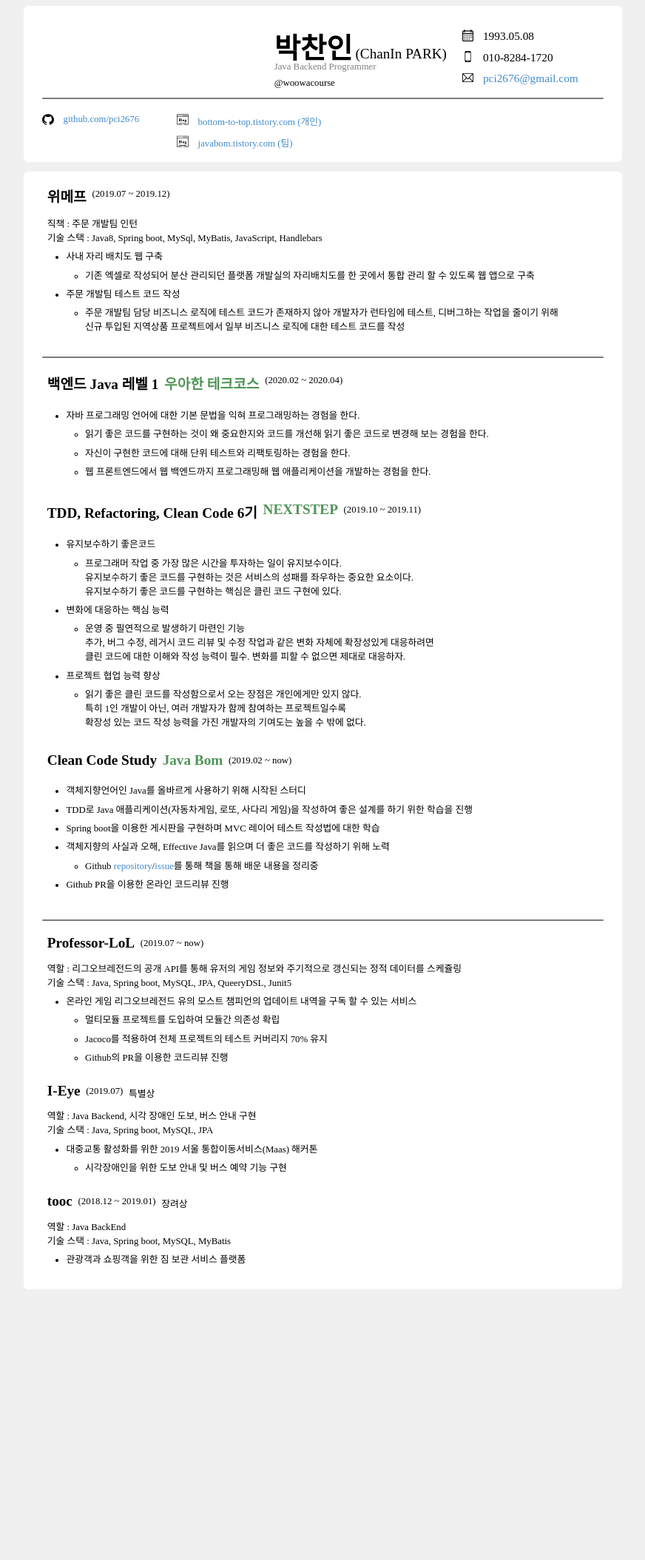
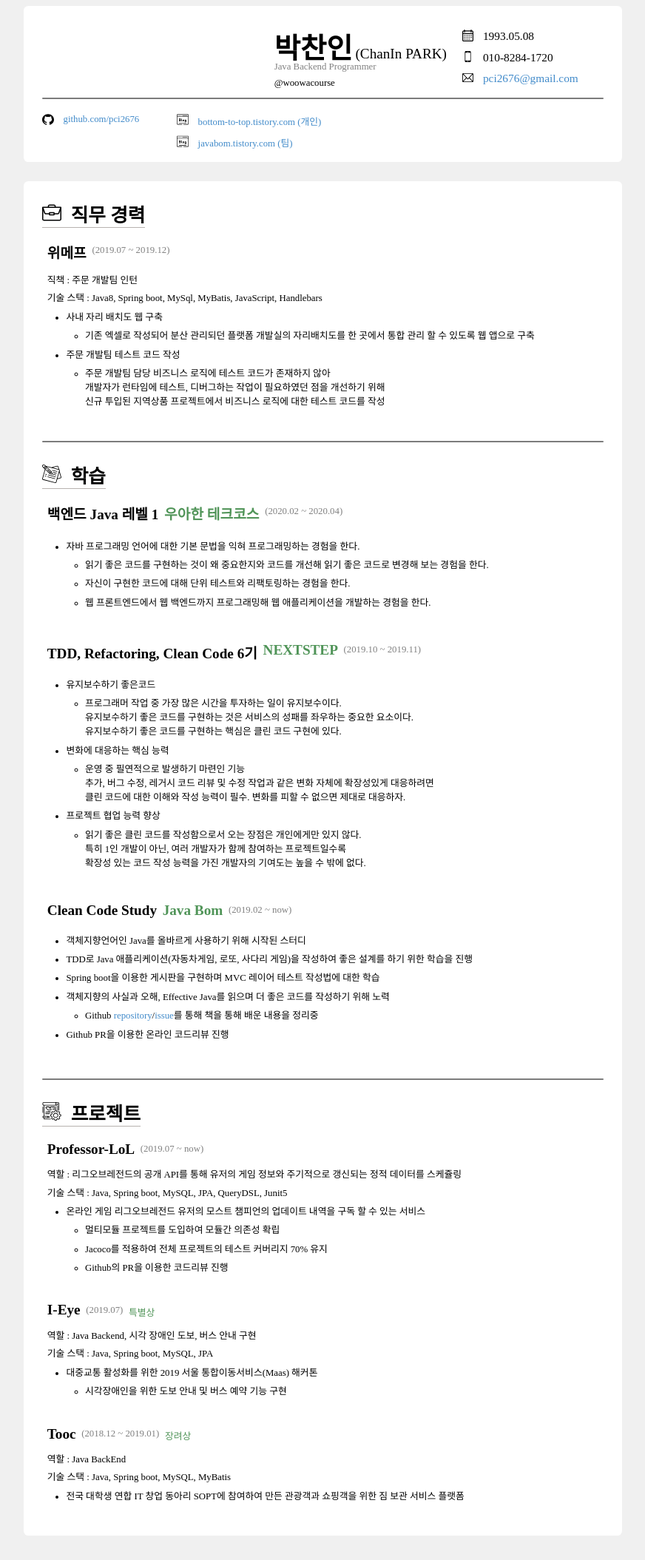
Before and after one commit to pci2676/pci2676.github.io, a Jekyll site: the page built from index.html, in a window 1280 px wide. Shown: the whole page at 74% size, without its empty margins (229-1101 px from the left). Built offline with Jekyll 4.4.1, drawn with Linux system fonts in a browser that asks for light colours; before the commit the page ends 1764 px from its top, so only the background shows below that.

Commit message:
refactor: 이미지 로고 추가 및 오타수정

```diff
--- a/_data/experience.yml
+++ b/_data/experience.yml
@@ -7,8 +7,9 @@ careers:
       - 사내 자리 배치도 웹 구축
         - 기존 엑셀로 작성되어 분산 관리되던 플랫폼 개발실의 자리배치도를 한 곳에서 통합 관리 할 수 있도록 웹 앱으로 구축
       - 주문 개발팀 테스트 코드 작성
-        - 주문 개발팀 담당 비즈니스 로직에 테스트 코드가 존재하지 않아 개발자가 런타임에 테스트, 디버그하는 작업을 줄이기 위해<br>
-          신규 투입된 지역상품 프로젝트에서 일부 비즈니스 로직에 대한 테스트 코드를 작성
+        - 주문 개발팀 담당 비즈니스 로직에 테스트 코드가 존재하지 않아<br>
+          개발자가 런타임에 테스트, 디버그하는 작업이 필요하였던 점을 개선하기 위해<br>
+          신규 투입된 지역상품 프로젝트에서 비즈니스 로직에 대한 테스트 코드를 작성
 
 studies:
   - subject: 백엔드 Java 레벨 1
@@ -53,9 +54,9 @@ projects:
     time: 2019.07 ~ now
     subject: Professor-LoL
     reward:
-    skills: Java, Spring boot, MySQL, JPA, QueeryDSL, Junit5
+    skills: Java, Spring boot, MySQL, JPA, QueryDSL, Junit5
     details: |
-      - 온라인 게임 리그오브레전드 유의 모스트 챔피언의 업데이트 내역을 구독 할 수 있는 서비스
+      - 온라인 게임 리그오브레전드 유저의 모스트 챔피언의 업데이트 내역을 구독 할 수 있는 서비스
         - 멀티모듈 프로젝트를 도입하여 모듈간 의존성 확립
         - Jacoco를 적용하여 전체 프로젝트의 테스트 커버리지 70% 유지
         - Github의 PR을 이용한 코드리뷰 진행
@@ -71,8 +72,8 @@ projects:
 
   - role: Java BackEnd
     time: 2018.12 ~ 2019.01
-    subject: tooc
+    subject: Tooc
     reward: 장려상
     skills: Java, Spring boot, MySQL, MyBatis
     details: |
-      - 관광객과 쇼핑객을 위한 짐 보관 서비스 플랫폼
+      - 전국 대학생 연합 IT 창업 동아리 SOPT에 참여하여 만든 관광객과 쇼핑객을 위한 짐 보관 서비스 플랫폼
--- a/_includes/experience.html
+++ b/_includes/experience.html
@@ -1,5 +1,11 @@
 {% assign ed = site.data.experience %}
 <section class="experience fc-wrapper">
+
+    <div class="category-wrapper">
+        <div class="category">
+            <img class="logo-big" src="/assets/images/career.svg" alt="">직무 경력
+        </div>
+    </div>
     <div class="fc-wrapper career-wrapper">
         {% for career in ed.careers %}
         <div class="experience-item career">
@@ -14,6 +20,10 @@
         {% endfor %}
     </div>
     <div class="line"></div>
+
+    <div class="category-wrapper">
+        <div class="category"><img class="logo-big" src="/assets/images/study.svg" alt="">학습</div>
+    </div>
     <div class="fc-wrapper study-wrapper">
         {% for study in ed.studies %}
         <div class="experience-item study">
@@ -28,6 +38,9 @@
     </div>
     <div class="line"></div>
 
+    <div class="category-wrapper">
+        <div class="category"><img class="logo-big" src="/assets/images/project.svg" alt="">프로젝트</div>
+    </div>
     <div class="fc-wrapper project-wrapper">
         {% for project in ed.projects %}
         <div class="experience-item project">
--- a/_sass/experience.scss
+++ b/_sass/experience.scss
@@ -1,5 +1,22 @@
 .experience-item{
   padding: 0.5rem;
+  margin-bottom: 1rem;
+}
+
+.category-wrapper{
+  margin-top: 1rem;
+  margin-bottom: 1rem;
+}
+
+.category{
+  display:inline-block;
+  font-size: 2rem;
+  font-weight: bold;
+  border-bottom: 0.1rem solid rgba(172,166,162,0.86);
+}
+
+.category-image{
+  display:inline;
 }
 
 .company{
@@ -27,9 +44,14 @@
 .time{
   padding-top: 0.3rem;
   margin-right: 0.6rem;
+  color: gray;
 }
 
 .reward{
   padding-top: 0.3rem;
   margin-right: 0.6rem;
+  color: rgba(51, 130, 61, 0.86);
 }
+.role{
+  margin-bottom: 0.4rem;
+}
--- a/_sass/main.scss
+++ b/_sass/main.scss
@@ -9,7 +9,7 @@ body {
 section {
   border-radius: 0.5rem;
   background-color: white;
-  margin-bottom: 1rem;
+  margin-bottom: 2rem;
   padding: 1rem 2rem;
 }
 
@@ -55,6 +55,15 @@ li{
   margin-right: 1rem;
 }
 
+.logo-big {
+  min-width: 10px;
+  min-height: 10px;
+  width: 2rem;
+  height: 2rem;
+  margin-top: 0.2rem;
+  margin-right: 1rem;
+}
+
 .pd-df {
   padding-left: 4px;
   padding-right: 4px;
```
Also changed, not shown: assets/images/career.svg (added), assets/images/project.svg (added), assets/images/study.svg (added). Lines whose indentation alone changed are shown as unchanged.
